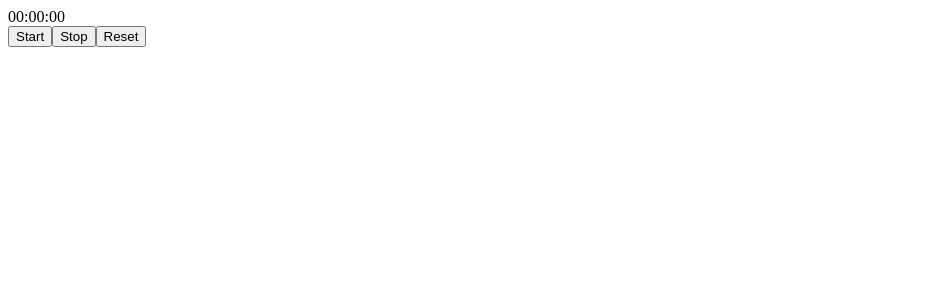
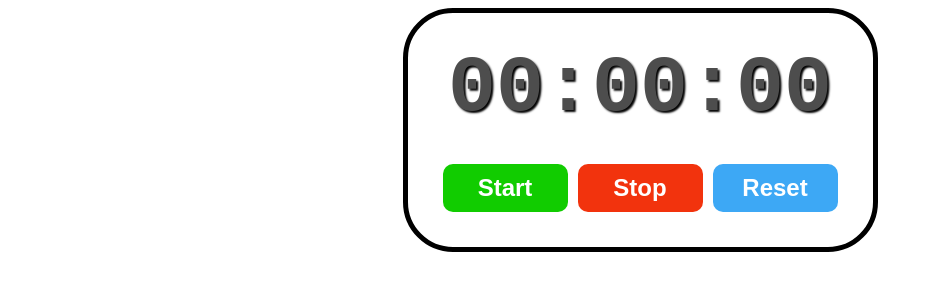
Before and after one commit to JL-Agbalo/bro_code_tutorial, a React (Vite) app: page / in a window 1280 px wide. Shown: the top 300 px of the page, without its empty margins (0-933 px from the left). Built offline with nearby package versions, Linux system fonts and the light colour scheme.

Commit message:
adding style in css

```diff
--- a/src/index.css
+++ b/src/index.css
@@ -284,3 +284,68 @@
   padding: 25px;
 
 }
+
+
+body{
+  display: flex;
+  flex-direction: column;
+  align-items: center;
+  background-color: hsl(0, 0% 95%);
+}
+
+.stopwatch{
+  display: flex;
+  flex-direction: column;
+  align-items: center;
+  border: 5px solid;
+  border-radius: 50px;
+  background-color: white;
+  padding: 30px;
+}
+
+.display{
+  font-size: 5rem;
+  font-family: monospace;
+  font-weight: bold;
+  color: hsl(0, 0%, 30%);
+  text-shadow: 2px 2px 2px hsl(0, 0%, 0.75%);
+  margin-bottom: 25px;
+}
+
+.controls button{
+  font-size: 1.5rem;
+  font-weight: bold;
+  padding: 10px 20px;
+  margin: 5px;
+  min-width: 125px;
+  border: none;
+  border-radius: 10px;
+  cursor: pointer;
+  color: white;
+  transition: background-color 0.5s ease;
+}
+
+.start-button{
+  background-color: hsl(115, 100%, 40%);
+}
+
+.start-button:hover{
+  background-color: hsl(115, 100%, 35%);
+}
+
+.stop-button{
+  background-color: hsl(10, 90%, 50%);
+}
+
+.stop-button:hover{
+  background-color: hsl(10, 90%, 45%);
+}
+
+.reset-button{
+  background-color: hsl(205, 90%, 60%);
+}
+
+.reset-button:hover{
+  background-color: hsl(205, 90%, 55%);
+
+}
```
